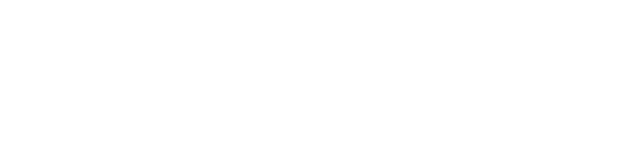
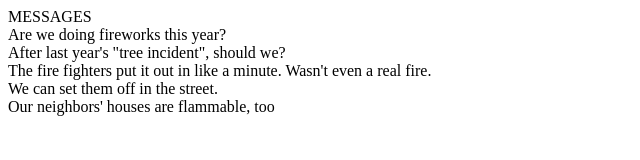
Before and after one commit to divinerankzero/createElement-for-Components, a plain HTML site: page index.html in a window 1280 px wide. Shown: the whole page, without its empty margins (0-640 px from the left). Drawn offline with Linux system fonts and the light colour scheme.

Commit message:
completed Created Elements challenge, moving on to advanced challenge

```diff
--- a/index.html
+++ b/index.html
@@ -8,7 +8,7 @@
     <title>createElement for Components</title>
 </head>
 <body>
-    <article id="messages"></article>
+    <article id="messages">MESSAGES</article>
     <script src="main.js"></script>
 </body>
 </html>
--- a/main.js
+++ b/main.js
@@ -1,23 +1,27 @@
 // [x] Put an article DOM element in your index.html with the id attribute value of messages.
-// [ ] In your JavaScript, use querySelector() to obtain a reference to that article DOM element.
+// [x] In your JavaScript, use querySelector() to obtain a reference to that article DOM element.
 // [ ] Create five (5) section components, each with a class of message, and with the content of your choosing.
 // [ ] Using appendChild(), attach each message as a child to the messages element.
 // Example output.
 
-// <article id="messages">
-//     <section class="message">
-//         Are we doing fireworks this year?
-//     </section>
-//     <section class="message">
-//         After last year's "tree incident", should we?
-//     </section>
-//     <section class="message">
-//         The fire fighters put it out in like a minute. Wasn't even a real fire.
-//     </section>
-//     <section class="message">
-//         We can set them off in the street.
-//     </section>
-//     <section class="message">
-//         Our neighbors' houses are flammable, too
-//     </section>
-// </article>
+const messagesElement = document.querySelector("#messages");
+
+const makeMessage = (message) => {
+    return `
+        <section class="message">
+        ${message}
+        </section>
+    `
+}
+
+let messages = [
+        "Are we doing fireworks this year?",
+        `After last year's "tree incident", should we?`,
+        "The fire fighters put it out in like a minute. Wasn't even a real fire.",
+        "We can set them off in the street.",
+        "Our neighbors' houses are flammable, too",
+]
+
+for (let i = 0; i < messages.length; i++) {
+    messagesElement.innerHTML += makeMessage(messages[i]);
+}
```
